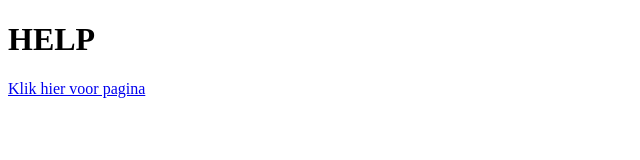
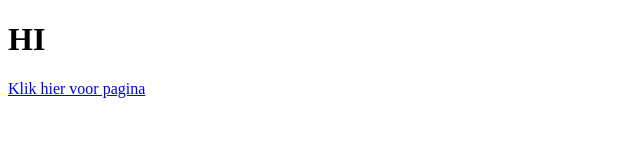
Before and after one commit to Shelaiga/shelaiga.github.io, a plain HTML site: page index.html in a window 1280 px wide. Shown: the full height of the page, 0-640 px from the left. Drawn offline with Linux system fonts and the light colour scheme.

Commit message:
Update index.html

```diff
--- a/index.html
+++ b/index.html
@@ -4,7 +4,7 @@
 
     </head>
     <body>
-        <h1>HELP</h1>
+        <h1>HI</h1>
         <a href="pagina2.html">Klik hier voor pagina
         </a>
     </body>
```
